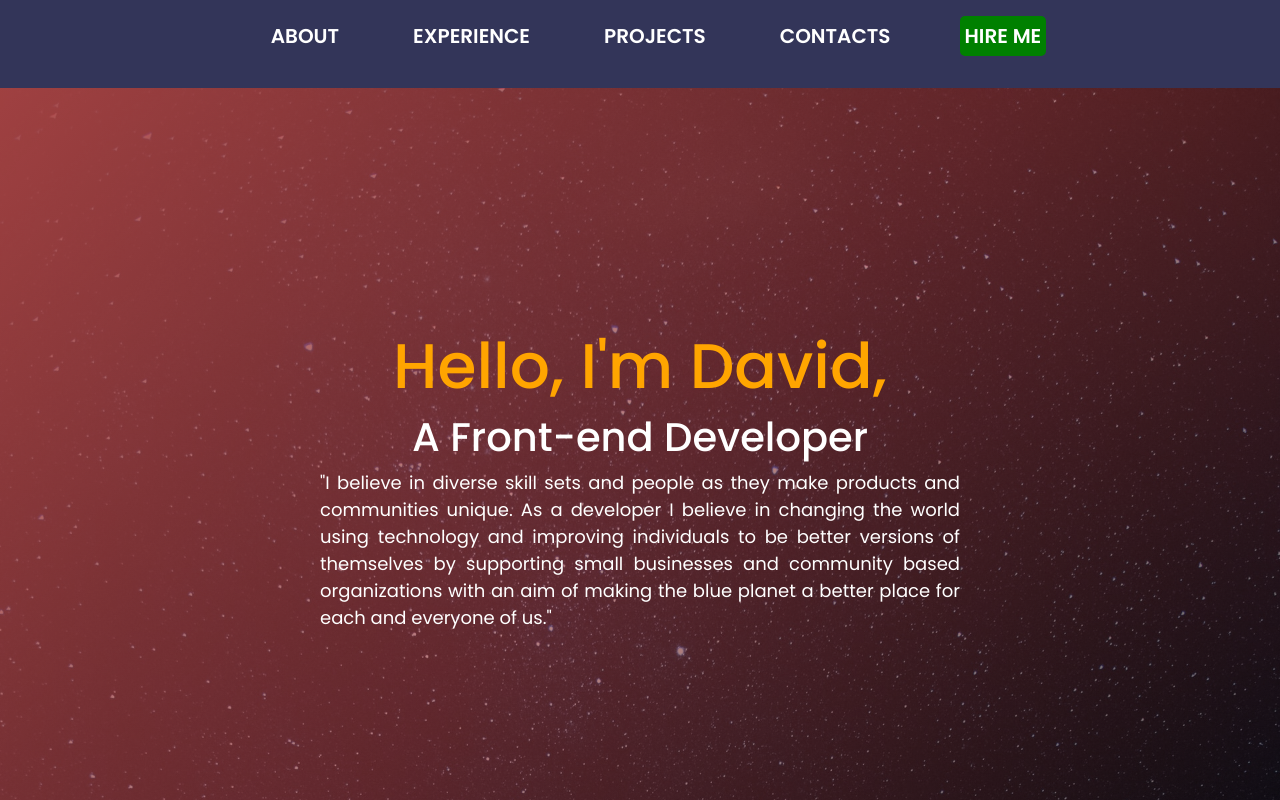
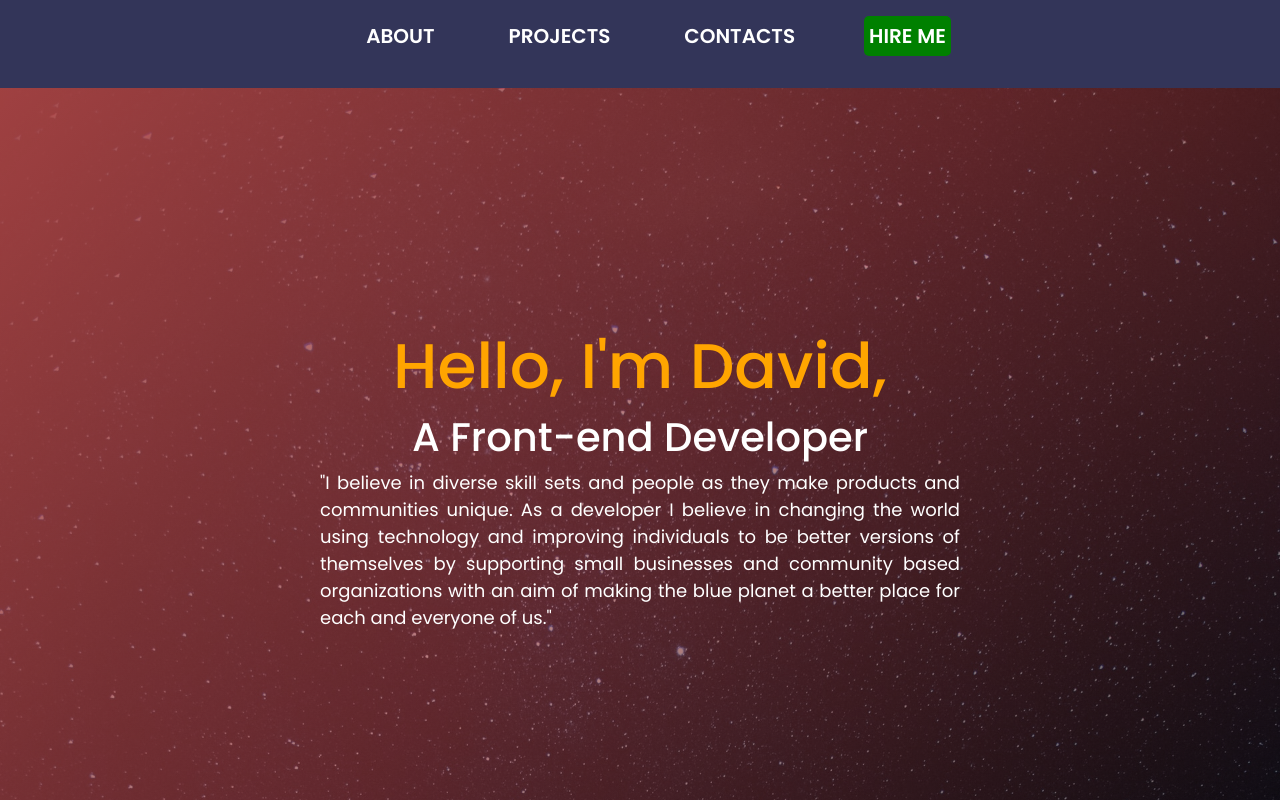
Before and after one commit to daudi13/daudi, a React (Create React App) app: page / in a window 1280 px wide. Shown: the top 800 px of the page. Built offline with nearby package versions, Linux system fonts and the light colour scheme.

Commit message:
Adjust route path for contact

```diff
--- a/src/App.js
+++ b/src/App.js
@@ -1,7 +1,7 @@
 import React from 'react';
 import { BrowserRouter as Router, Routes, Route } from 'react-router-dom';
 import Header from './components/Header';
-import Homepage from './components/Routes/Homepage';
+import Homepage from './components/Routes/Homepage/Homepage';
 import Projects from './components/Routes/Projects/Projects';
 
 function App() {
--- a/src/components/Header.js
+++ b/src/components/Header.js
@@ -25,22 +25,17 @@ const Header = () => {
           </Link>
         </li>
         <li>
-          <Link to="/">
-            Experience
-          </Link>
-        </li>
-        <li>
           <Link to="/Projects">
             Projects
           </Link>
         </li>
         <li>
-          <Link to="/">
+          <Link to="/Contacts">
             Contacts
           </Link>
         </li>
         <li className="green">
-          <Link to="/">
+          <Link to="./https://www.google.com/">
             Hire me
           </Link>
         </li>
--- a/src/components/Routes/Homepage.js
+++ b/src/components/Routes/Homepage/Homepage.js
@@ -1,6 +1,6 @@
+import Testimonials from '../../Testimonials/Testimonials';
 import './Homepage.css';
-import myPic from '../images/20200217_111546(0).jpg'
-import Testimonials from '../Testimonials/Testimonials';
+import myPic from '/home/daudi13/Microverse-Projects/react-portfolio/src/components/images/20200217_111546(0).jpg'
 
 function Homepage() {
   return (
```
Also changed, not shown: src/components/Routes/Contacts/Contacts.js (added, +9 -0 lines), src/components/Routes/Homepage/Homepage.css (renamed from src/components/Routes/Homepage.css).
